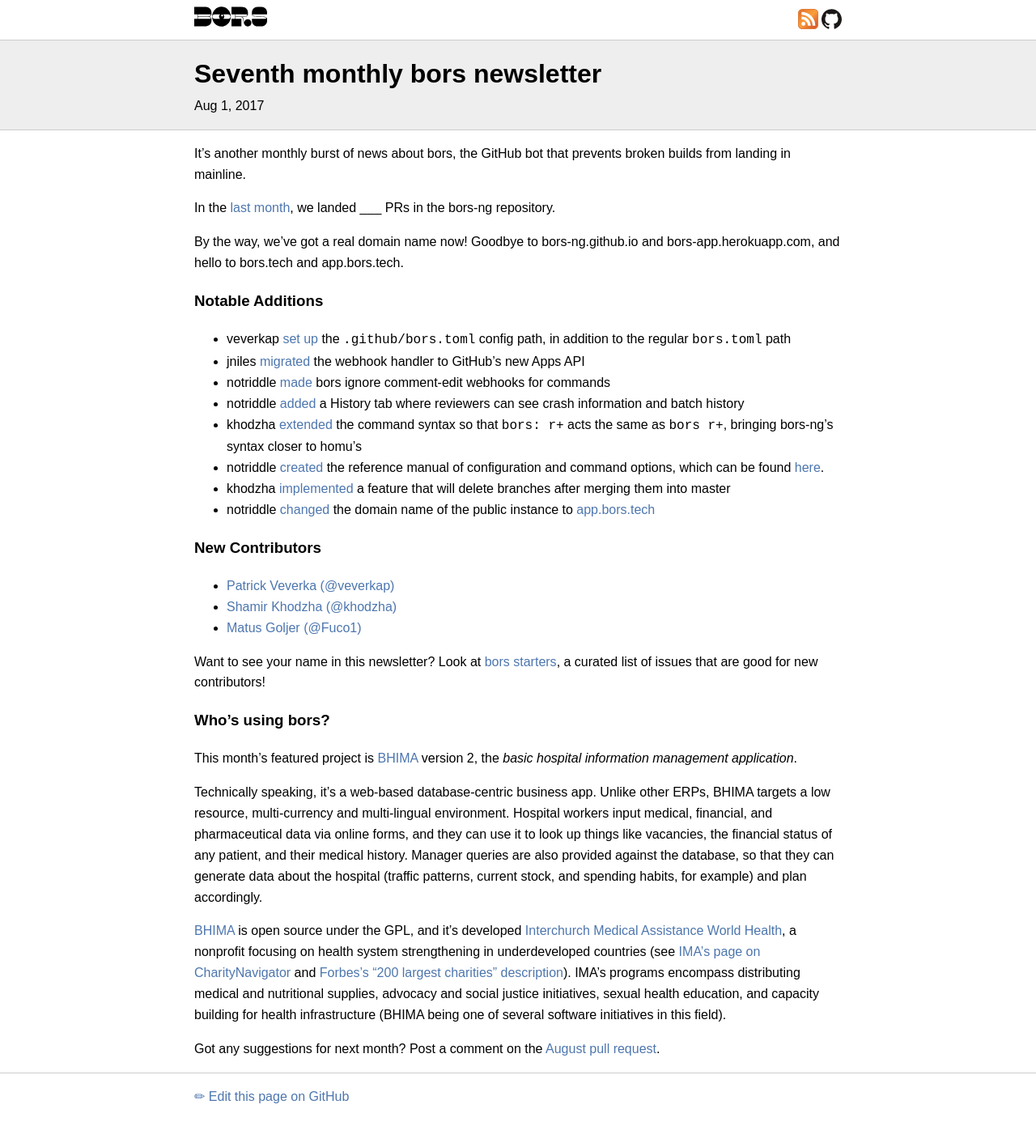
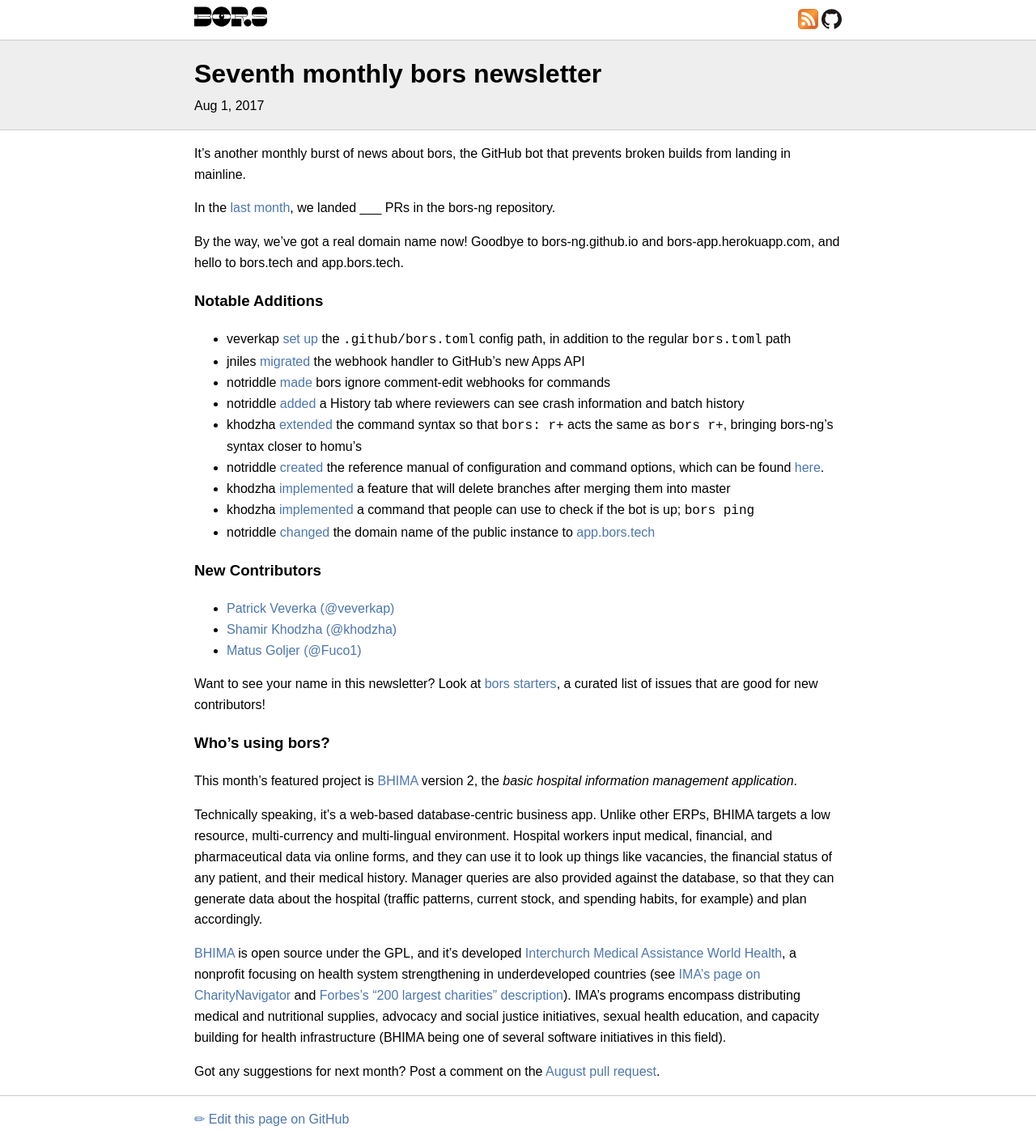
Before and after one commit to bors-ng/bors-ng.github.io, a Jekyll site: the page built from _posts/2017-08-01-tmib-07.md, in a window 1280 px wide. Shown: the whole page at 81% size. Built offline with Jekyll 4.4.1, drawn with Linux system fonts in a browser that asks for light colours; before the commit the page ends 1384 px from its top, so only the background shows below that.

Commit message:
Add bors-ng/bors-ng#234
Another PR by @khodzha

```diff
--- a/_posts/2017-08-01-tmib-07.md
+++ b/_posts/2017-08-01-tmib-07.md
@@ -24,6 +24,7 @@
 * khodzha [extended](https://github.com/bors-ng/bors-ng/pull/232) the command syntax so that `bors: r+` acts the same as `bors r+`, bringing bors-ng's syntax closer to homu's
 * notriddle [created](https://github.com/bors-ng/bors-ng.github.io/commit/77ac65152869255ded70af8ecc9d19e0ce36bfd2) the reference manual of configuration and command options, which can be found [here](../reference.md).
 * khodzha [implemented](https://github.com/bors-ng/bors-ng/pull/237) a feature that will delete branches after merging them into master
+* khodzha [implemented](https://github.com/bors-ng/bors-ng/pull/234) a command that people can use to check if the bot is up; `bors ping`
 * notriddle [changed](https://github.com/bors-ng/bors-ng/pull/235) the domain name of the public instance to [app.bors.tech](https://app.bors.tech)
 
 
```
